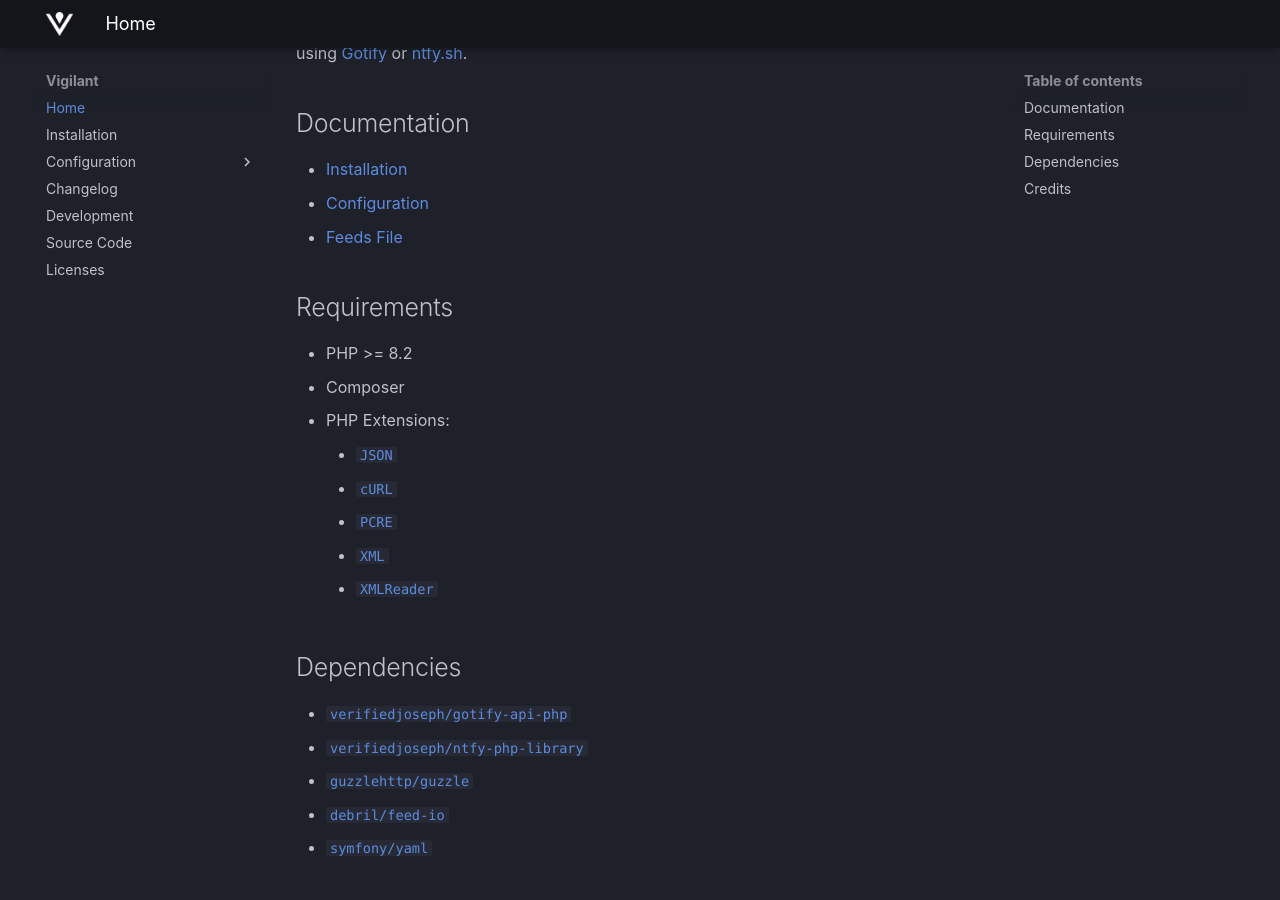
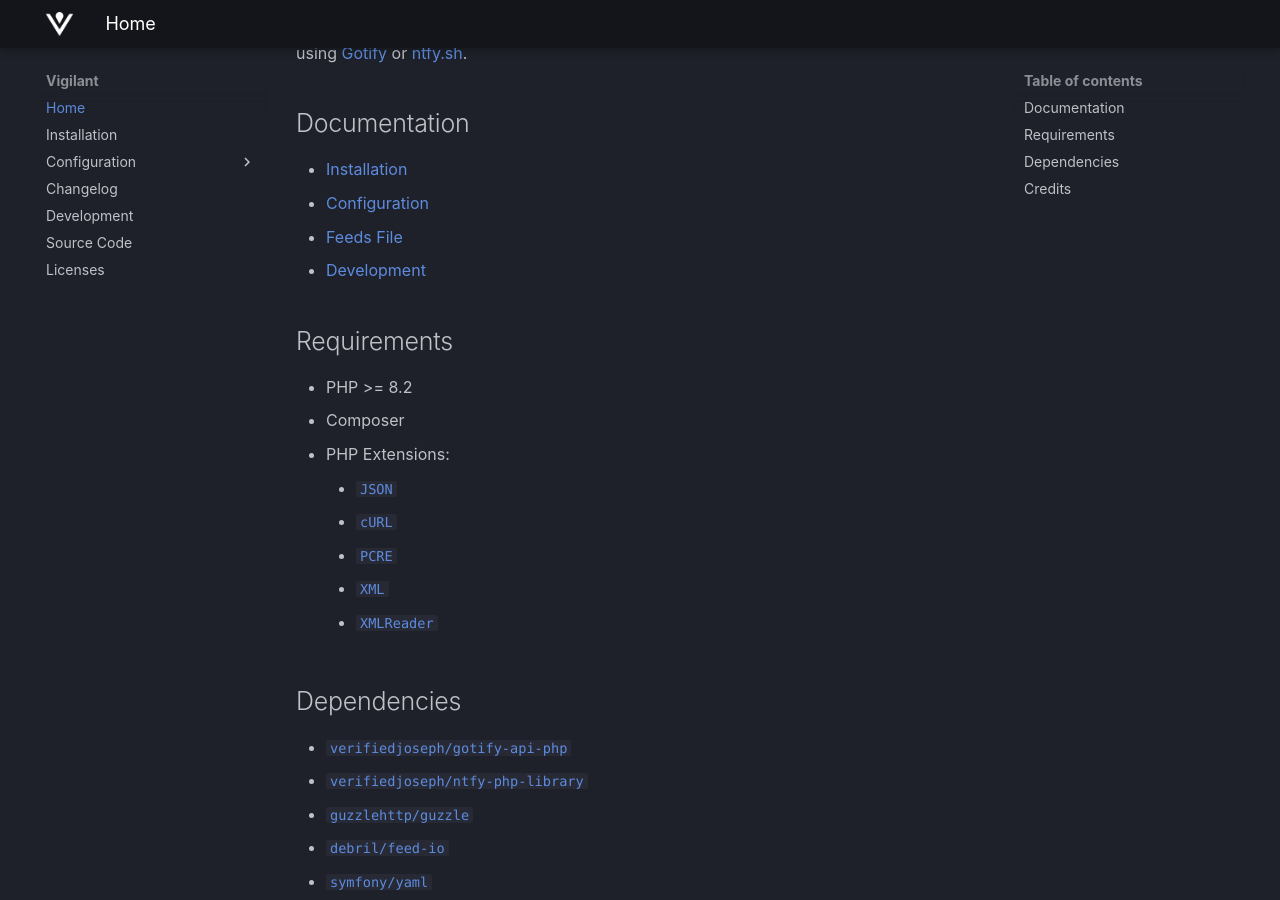
Before and after one commit to VerifiedJoseph/vigilant, an MkDocs documentation site: the page built from docs/index.md, in a window 1280 px wide and 900 px high, scrolled down 357 px. Built offline with MkDocs 1.6.1 and Material for MkDocs 9.7.7, drawn with Linux system fonts in a browser that asks for light colours; plug-ins that fetch from the network failed and are left out.

Commit message:
Update index.md

```diff
--- a/docs/index.md
+++ b/docs/index.md
@@ -11,6 +11,7 @@ Vigilant is RSS/ATOM/JSON feed monitor that sends push notifications on new entr
 - [Installation](install.md)
 - [Configuration](configuration.md)
 - [Feeds File](feeds.md)
+- [Development](development.md)
 
 ## Requirements
 
```
